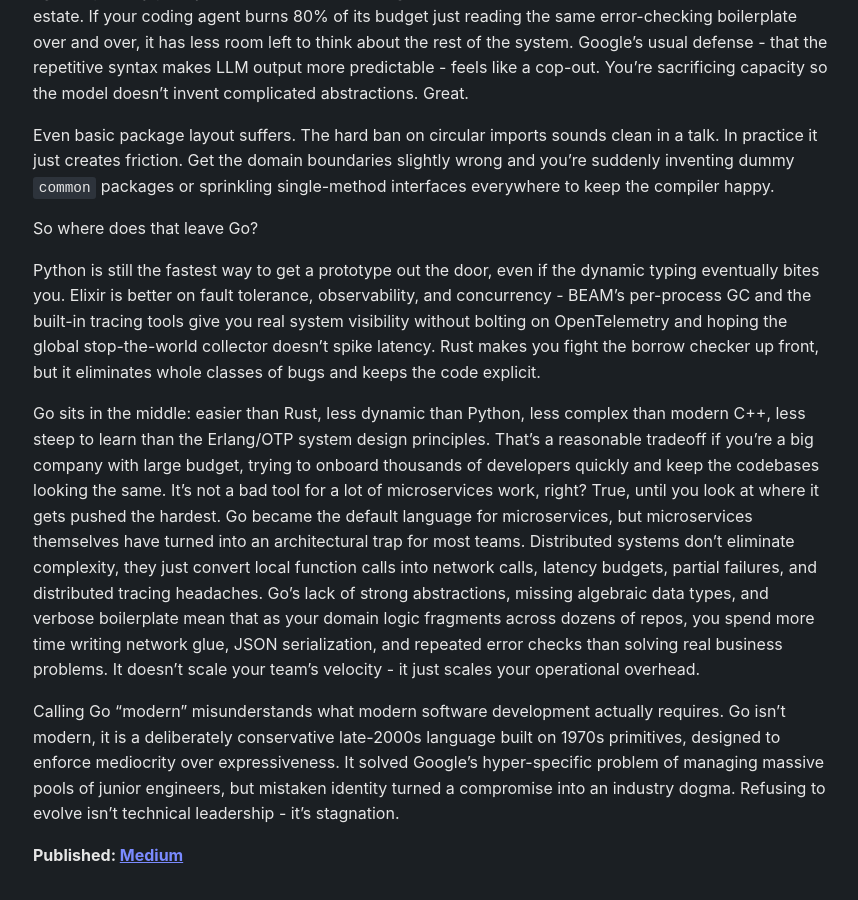
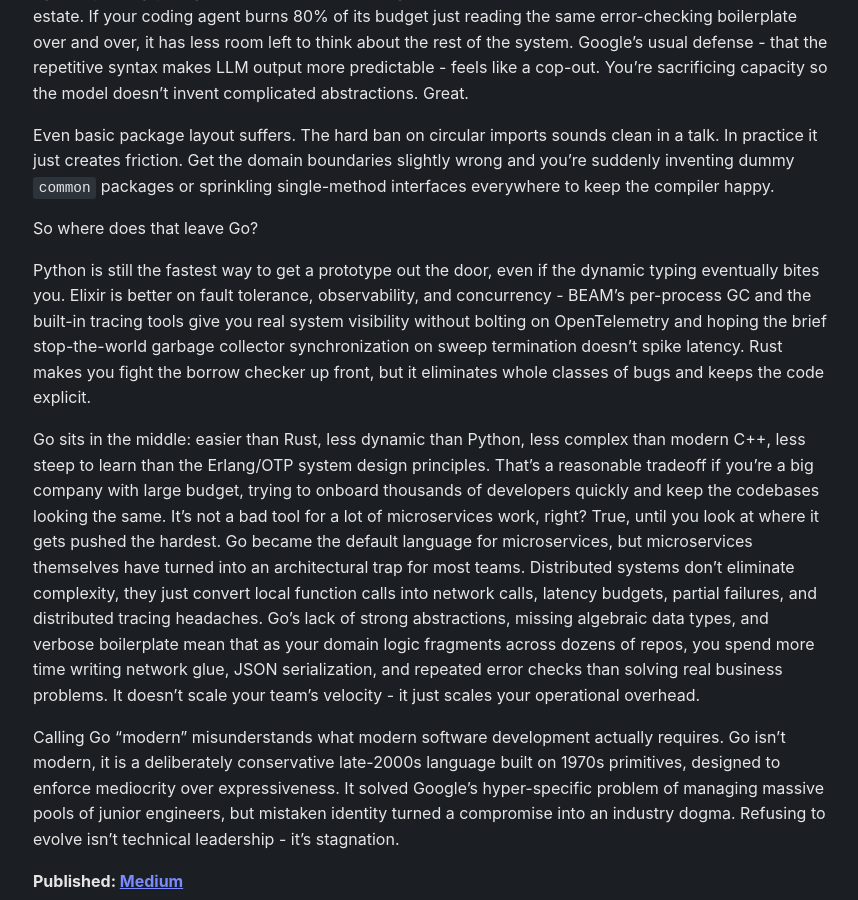
Before and after one commit to saleyn/saleyn.github.io, a Jekyll site: the page built from _posts/2026-08-30-go-modern-misnomer.md, in a window 1280 px wide and 900 px high, scrolled down 1477 px. Shown: the whole window, without its empty margins (207-1065 px from the left). Built offline with Jekyll 4.4.1, drawn with Linux system fonts in a browser that asks for light colours.

```diff
--- a/_posts/2026-08-30-go-modern-misnomer.md
+++ b/_posts/2026-08-30-go-modern-misnomer.md
@@ -20,7 +20,7 @@ Even basic package layout suffers. The hard ban on circular imports sounds clean
 
 So where does that leave Go?
 
-Python is still the fastest way to get a prototype out the door, even if the dynamic typing eventually bites you. Elixir is better on fault tolerance, observability, and concurrency - BEAM's per-process GC and the built-in tracing tools give you real system visibility without bolting on OpenTelemetry and hoping the global stop-the-world collector doesn't spike latency. Rust makes you fight the borrow checker up front, but it eliminates whole classes of bugs and keeps the code explicit.
+Python is still the fastest way to get a prototype out the door, even if the dynamic typing eventually bites you. Elixir is better on fault tolerance, observability, and concurrency - BEAM's per-process GC and the built-in tracing tools give you real system visibility without bolting on OpenTelemetry and hoping the brief stop-the-world garbage collector synchronization on sweep termination doesn't spike latency. Rust makes you fight the borrow checker up front, but it eliminates whole classes of bugs and keeps the code explicit.
 
 Go sits in the middle: easier than Rust, less dynamic than Python, less complex than modern C++, less steep to learn than the Erlang/OTP system design principles. That's a reasonable tradeoff if you're a big company with large budget, trying to onboard thousands of developers quickly and keep the codebases looking the same. It's not a bad tool for a lot of microservices work, right? True, until you look at where it gets pushed the hardest. Go became the default language for microservices, but microservices themselves have turned into an architectural trap for most teams. Distributed systems don’t eliminate complexity, they just convert local function calls into network calls, latency budgets, partial failures, and distributed tracing headaches. Go’s lack of strong abstractions, missing algebraic data types, and verbose boilerplate mean that as your domain logic fragments across dozens of repos, you spend more time writing network glue, JSON serialization, and repeated error checks than solving real business problems. It doesn't scale your team's velocity - it just scales your operational overhead.
 
```
Also changed, not shown: _posts/2026-08-14-glazer.md (+7 -5 lines).
